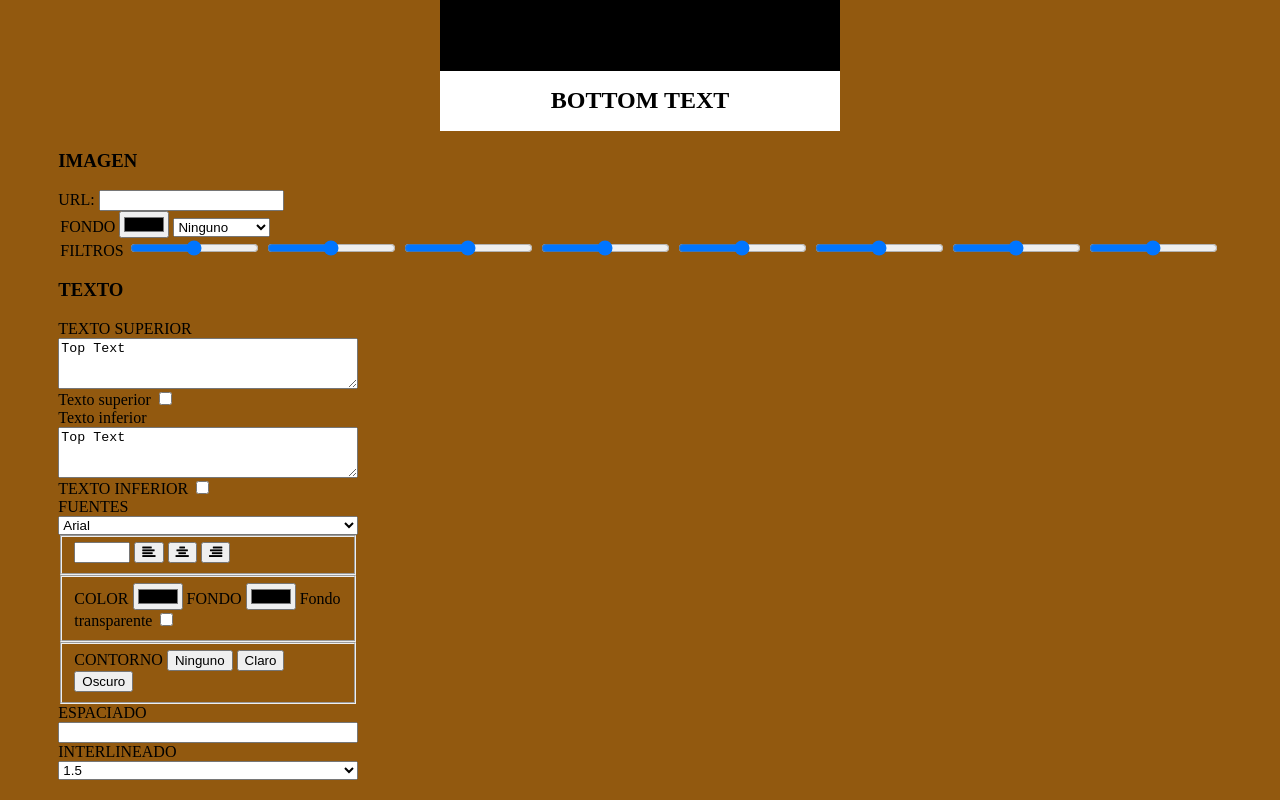
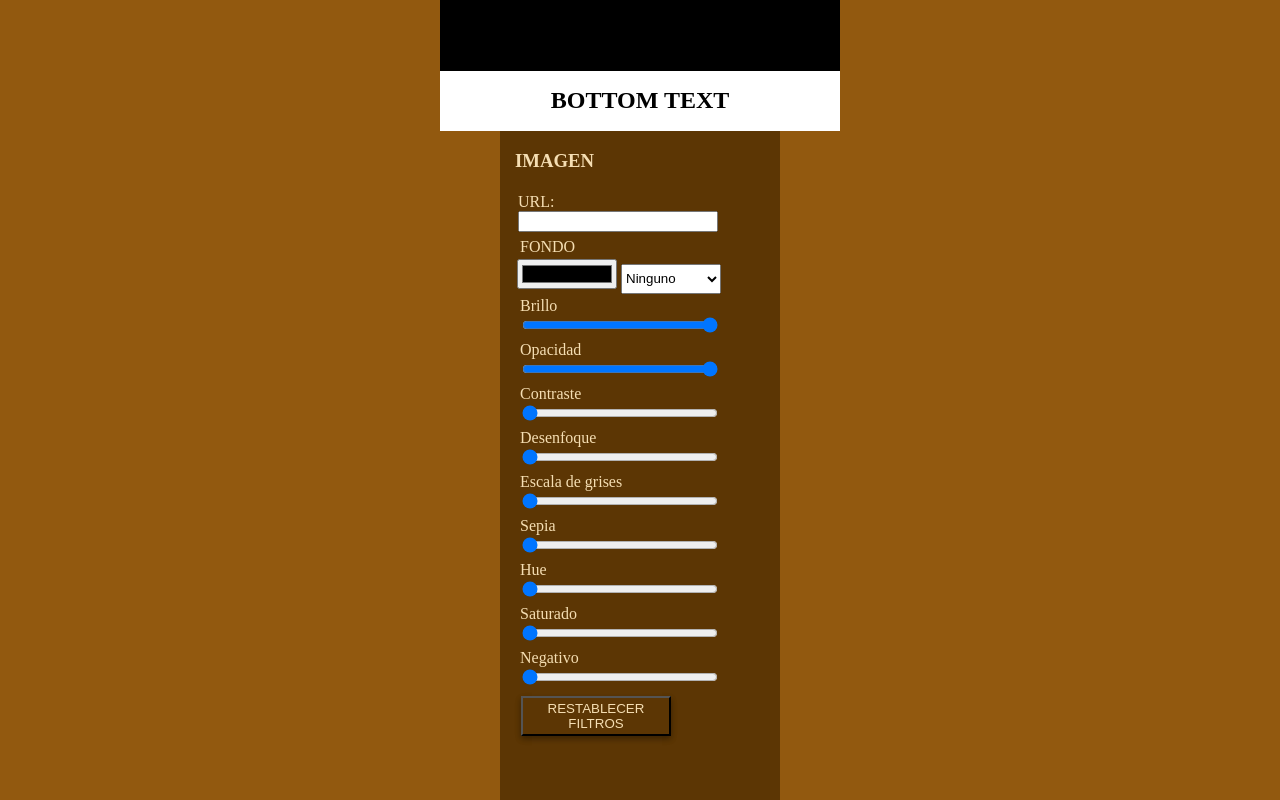
Before and after one commit to SOFIABERNABEICEJAS/Generador-de-memes, a plain HTML site: page index.html in a window 1280 px wide. Shown: the part 380-1180 px from the top of the page. Drawn offline with Linux system fonts and the light colour scheme.

Commit message:
html formulario-imagen y css formulario-texto y formulario-imagen

```diff
--- a/index.html
+++ b/index.html
@@ -1,5 +1,6 @@
 <!DOCTYPE html>
 <html lang="es">
+
 <head>
     <meta charset="UTF-8">
     <meta http-equiv="X-UA-Compatible" content="IE=edge">
@@ -10,6 +11,7 @@
 
     <title>Editor de memes</title>
 </head>
+
 <body>
 
     <header>
@@ -39,17 +41,19 @@
 
         </div>
 
-         <aside >
+
+
+    <aside>
         <section class="formulario-imagen-derecha">
             <h3>IMAGEN</h3>
             <form>
-                <label> URL:
-                 <input type="url" name="imagen personal"/>
+                <label class="estilo-formulario"> URL:
+                    <input type="url" name="imagen personal" />
                 </label>
                 <legend>
-                    <label> FONDO  </label>
-                    <input name="color del fondo" type="color" aria-label="color del fondo">
-                    <select name="opciones">
+                    <label class="estilo-formulario"> FONDO </label>
+                    <input class="estilo-fondo-color"  type="color" name="color del fondo"aria-label="color del fondo">
+                    <select class="estilo-fondo-color" name="opciones">
                         <option value="" selected>Ninguno</option>
                         <option value="Aclarar">Aclarar</option>
                         <option value="Oscurecer">Oscurecer</option>
@@ -58,18 +62,48 @@
                         <option value="Multiplicar">Multiplicar</option>
                     </select>
                 </legend>
-                <legend>
-                    <label>FILTROS</label>
-                    <input type="range" min="">
-                    <input type="range" min="">
-                    <input type="range" min="">
-                    <input type="range" min="">
-                    <input type="range" min="">
-                    <input type="range" min="">
-                    <input type="range" min="">
-                    <input type="range" min="">
+                <legend class="range-imagen">
+                    <label class="range-imagen">Brillo
+                        <input type="range" min="0" max="1" value="1">
+                    </label>
+                    <label class="range-imagen">Opacidad
+                        <input type="range" min="0" max="1" value="1">
+                    </label>
+
+                    <label class="range-imagen">Contraste
+                        <input type="range" min="100" max="1000" value="100">
+                    </label>
+
+                    <label class="range-imagen">Desenfoque
+                        <input type="range" min="0" max="10" value="0">
+                    </label>
+
+                    <label class="range-imagen">Escala de grises
+                        <input type="range" min="0" max="100" value="0">
+                    </label>
+
+
+                    <label class="range-imagen">Sepia
+                        <input type="range" min="0" max="100" value="0">
+                    </label>
+
+                    <label class="range-imagen">Hue
+                        <input type="range" min="0" max="360" value="0">
+                    </label>
+                    <label class="range-imagen">Saturado
+                        <input type="range" min="100" max="1000" value="100">
+                    </label>
+                    <label class="range-imagen"> Negativo
+                        <input type="range" min="0" max="1" value="0">
+                    </label>
+
 
                 </legend>
+                <button class="boton-reestablecer-filtros">RESTABLECER FILTROS</button>
+
+
+
+
 
 
 
@@ -77,24 +111,35 @@
             </form>
 
         </section>
+
+
+
+
+
+
+
+
         <section class="formulario-texto-derecha">
             <h3>TEXTO</h3>
             <form>
-            <label> TEXTO SUPERIOR</label>
-                <textarea name="texto superior" cols="15" rows="3">Top Text</textarea>
+                <label > TEXTO SUPERIOR</label>
+                <textarea  name="texto superior" cols="15" rows="3">Top Text</textarea>
 
 
-            <label>Texto superior
-            <input type="checkbox" name="acepto" value="acepto"/>
+
+                <label class="estilo-superior-inferior">
+                    <input type="checkbox" name="acepto" value="acepto" /> Sin texto superior
                 </label>
-            <label> Texto inferior </label>
-                <textarea name="texto inferiror" cols="15" rows="3">Top Text</textarea>
 
 
-            <label>TEXTO INFERIOR
-            <input type="checkbox" name="acepto" value="acepto"/>
+                <label> TEXTO INFERIOR </label>
+                <textarea name="texto inferiror" cols="15" rows="3">Top Text</textarea>
+                <label class="estilo-superior-inferior">
+                    <input  type="checkbox" name="acepto" value="acepto" /> Sin texto inferior
                 </label>
-            FUENTES <select name="opciones">
+
+                <label>FUENTES</label>
+                <select class="estilo-ancho-margen" name="opciones">
                     <option value="arieal">Arial</option>
                     <option value="Arial Black">Arial Black</option>
                     <option value="Americam">Americam</option>
@@ -115,24 +160,28 @@
 
                 </fieldset>
                 <fieldset>
-          <label> COLOR   </label>
+                    <label> COLOR </label>
                     <input name="color del texto" type="color" aria-label="color del texto">
-          <label> FONDO  </label>
+
+                    <label> FONDO </label>
                     <input name="color del fondo" type="color" aria-label="color del fondo">
 
-            <label>Fondo transparente
-                <input type="checkbox" name="acepto" value="acepto"/>
+                </fieldset>
+                <label class="estilo-superior-inferior">
+                    <input type="checkbox" name="acepto" value="acepto" />Fondo transparente
                 </label>
+                <label>CONTORNO</label>
+                <fieldset>
 
-        </fieldset>
-        <fieldset> CONTORNO
-            <button>Ninguno</button>
-            <button>Claro</button>
-            <button>Oscuro</button>
+                    <button class="botones-contorno">Ninguno</button>
+                    <button class="botones-contorno">Claro</button>
+                    <button class="botones-contorno">Oscuro</button>
                 </fieldset>
                 <label> ESPACIADO</label>
-        <input type="number" name="espaciado" min="10" max="50" aria-label="es el espacio para escribir arriba y abajo de la foto">
-        INTERLINEADO<select name="opciones">
+                <input class="estilo-ancho-margen" type="number" name="espaciado" min="10" max="50"
+                    aria-label="es el espacio para escribir arriba y abajo de la foto">
+               <label>INTERLINEADO</label>
+                <select class="estilo-ancho-margen" name="opciones">
                     <option value="0.8">0.8</option>
                     <option value="1">1</option>
                     <option value="1.2">1.2</option>
@@ -143,15 +192,11 @@
 
             </form>
 
-        </section>
+
 
     </aside>
 
+</main>
+</body>
 
-
-
-    </main>
-
-
-</body>
 </html>
--- a/style.css
+++ b/style.css
@@ -70,13 +70,95 @@ main{
     justify-content: center;
 }
 
-.formulario-texto-derecha{
-
-    height: 120vh;
-    width: 300px;
+aside{
+    display: flex;
+    flex-direction: column;
+    align-items: center;
+    justify-content: center;
+    width: 280px;
+    margin: 0%;
+    background-color:rgb(92, 54, 4);
+    color: wheat;
 
 }
+
+/* seccion formulario imagen */
+
+.formulario-imagen-derecha{
+    height: 120vh;
+    width: 250px;
+    background-color:rgb(92, 54, 4);
+    }
+.estilo-formulario{
+    display: flex;
+    flex-direction: column;
+
+    }
+label{
+        margin: 3px;
+        width: 200px;
+    }
 form{
+     display: flex;
+     flex-direction: column;
+
+    }
+ .estilo-fondo-color{
+
+     width: 100px;
+     height: 30px;
+
+ }
+
+
+.range-imagen{
     display: flex;
-   flex-direction: column;
+    flex-direction: column;
+
 }
+
+.boton-reestablecer-filtros{
+    margin: 6px;
+
+    width: 150px;
+    height: 40px;
+    color:wheat;
+    background-color:rgb(92, 54, 4);
+    box-shadow: rgba(0, 0, 0, 0.16) 0px 3px 6px, rgba(0, 0, 0, 0.23) 0px 3px 6px;
+}
+
+.boton-reestablecer-filtros:hover{
+    background-color:rgb(110, 65, 5);
+    color:white;
+
+ }
+
+
+/* seccion formulario texto */
+
+
+.formulario-texto-derecha{
+    height: 120vh;
+    width: 250px;
+    background-color:rgb(92, 54, 4);
+
+}
+textarea{
+    width: 200px;
+    margin:0px 3px;
+}
+
+.estilo-superior-inferior{
+    margin-top:0px;
+    margin-bottom:10px;
+    font-size: 14px;
+}
+.estilo-ancho-margen{
+    width: 200px;
+    margin:3px;
+
+}
+.botones-contorno{
+    width: 65px;
+    height: 30px;
+}
```
Lines whose indentation alone changed are shown as unchanged.
